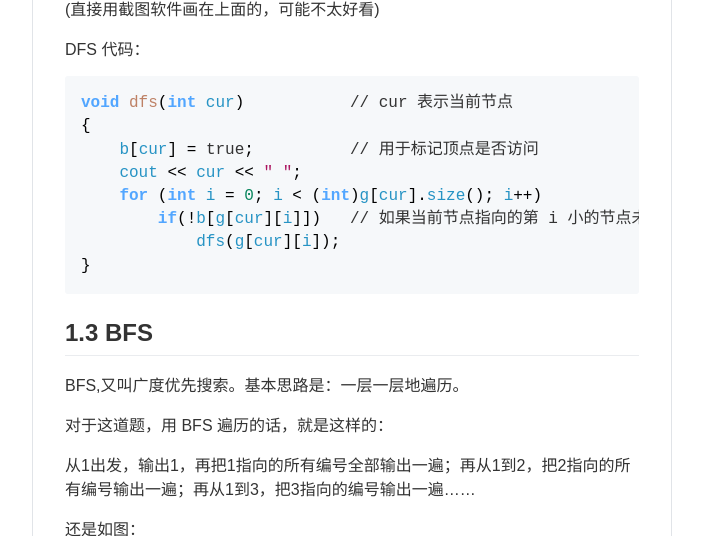
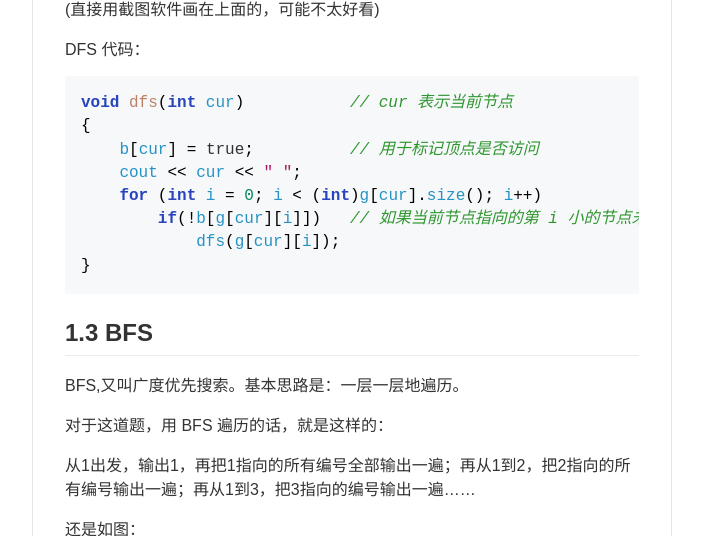
Before and after one commit to Lazygrumm/Earth-Messenger, a Jekyll site: the page built from _posts/2020-4-1-luogu-p5318-ti-jie.md, in a window 1280 px wide. Shown: the part 2501-3037 px from the top of the page, without its empty margins (288-991 px from the left). Built offline with Jekyll 4.4.1, drawn with Linux system fonts in a browser that asks for light colours; comment, search, counter and statistics services are not loaded; grey boxes are pictures that could not be loaded.

Commit message:
优化代码高亮（其实只优化了一点点）

```diff
--- a/assets/style/highlight.css
+++ b/assets/style/highlight.css
@@ -3,7 +3,7 @@
 }
 
 .highlight code .kt {
-    color: #52a6ff;
+    color: #2844bd;
     font-weight: 700;
 }
 
@@ -28,10 +28,20 @@
 }
 
 .highlight code .k {
-    color: #52a6ff;
+    color: #2844bd;
     font-weight: 700;
 }
 
 .highlight code .mi {
     color: #09865d;
 }
+
+.highlight code .c1 {
+    color: #2f962f;
+    font-style: italic;
+}
+
+.highlight code .nl {
+    color: #2844bd;
+    font-weight: 700;
+}
```
Also changed, not shown: _posts/1970-1-1-markdown-test.md (+3 -2 lines).
